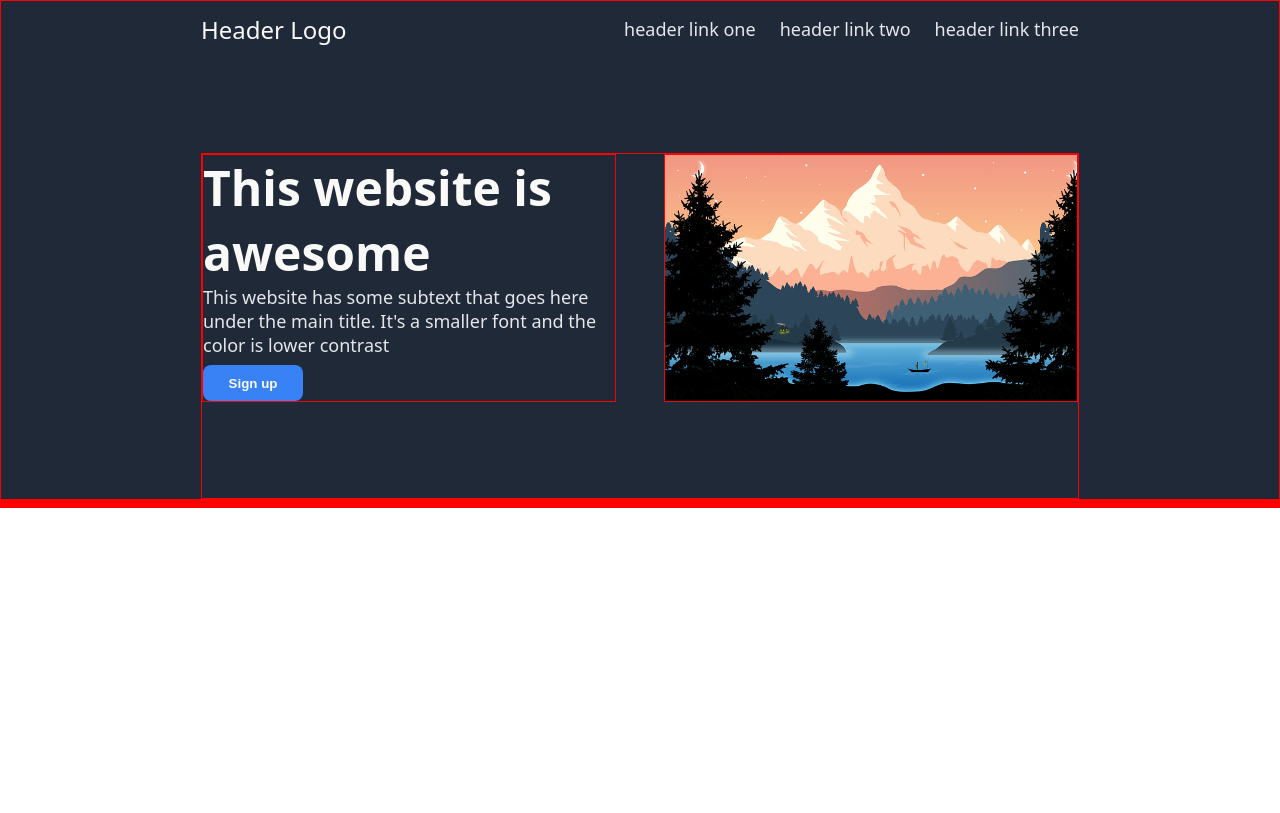
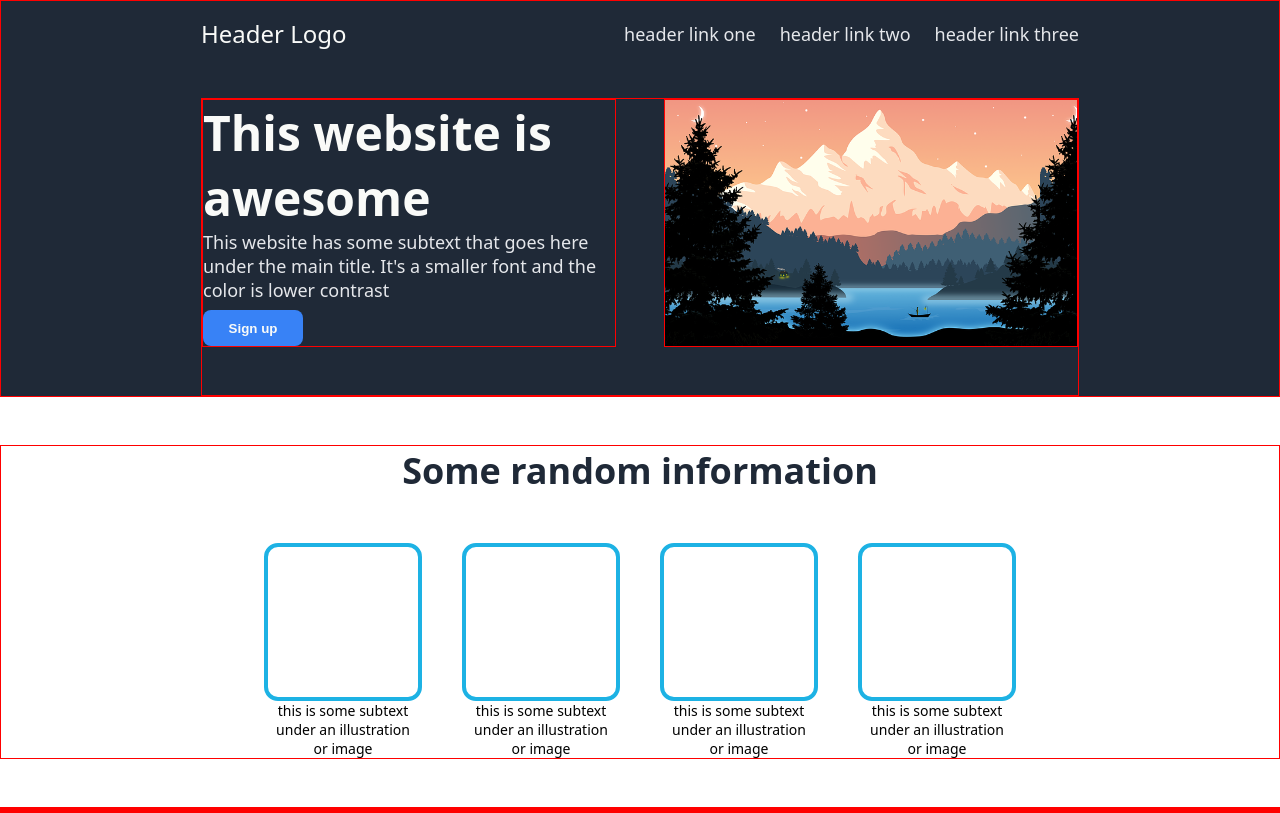
Before and after one commit to letoproject/odin-landing-page, a plain HTML site: page index.html in a window 1280 px wide. Drawn offline with Linux system fonts and the light colour scheme.

Commit message:
fix: Add info section

```diff
--- a/index.html
+++ b/index.html
@@ -27,7 +27,27 @@
       <div class="hero-image"></div>
     </div>
   </div>
-  <div class="info"></div>
+  <div class="info">
+    <h2 class="info-title">Some random information</h2>
+    <ul class="info-list">
+      <li class="info-list__item">
+        <div class="info-list__box"></div>
+        <p class="info-list__text">this is some subtext under an illustration or image</p>
+      </li>
+      <li class="info-list__item">
+        <div class="info-list__box"></div>
+        <p class="info-list__text">this is some subtext under an illustration or image</p>
+      </li>
+      <li class="info-list__item">
+        <div class="info-list__box"></div>
+        <p class="info-list__text">this is some subtext under an illustration or image</p>
+      </li>
+      <li class="info-list__item">
+        <div class="info-list__box"></div>
+        <p class="info-list__text">this is some subtext under an illustration or image</p>
+      </li>
+    </ul>
+  </div>
   <div class="quote"></div>
   <div class="action"></div>
   <div class="footer"></div>
--- a/style.css
+++ b/style.css
@@ -10,12 +10,15 @@ div {
 }
 
 h1,
+h2,
 p {
   margin: 0;
   padding: 0;
 }
 
 ul {
+  margin: 0;
+  padding: 0;
   list-style: none;
 }
 
@@ -31,7 +34,7 @@ footer {
 
 .hero-main-text {
   font-size: 48px;
-  font-weight: extra-bold;
+  font-weight: 900;
   color: #F9FAF8;
 }
 
@@ -66,7 +69,8 @@ button {
   display: flex;
   justify-content: space-between;
   align-items: center;
-  padding-bottom: 96px;
+  padding-top: 16px;
+  padding-bottom: 48px;
 }
 
 .nav-links {
@@ -76,7 +80,7 @@ button {
 
 .hero-main {
   display: flex;
-  padding-bottom: 96px;
+  padding-bottom: 48px;
   justify-content: space-between;
   align-items: center;
   gap: 48px;
@@ -98,3 +102,45 @@ button {
 }
 
 /* INFO */
+
+.info {
+  display: flex;
+  flex-direction: column;
+  justify-content: center;
+  align-items: center;
+  margin: 48px 0;
+}
+
+.info-title {
+  margin-bottom: 48px;
+  font-size: 36px;
+  font-weight: 900;
+  color: #1F2937;
+}
+
+.info-list {
+  display: flex;
+  justify-content: space-evenly;
+  align-items: center;
+  gap: 48px;
+}
+
+.info-list__item {
+  display: flex;
+  flex: 1;
+  flex-direction: column;
+  align-items: center;
+  width: 150px;
+}
+
+.info-list__box {
+  height: 150px;
+  width: 150px;
+  border: 4px solid rgb(29, 178, 228);
+  border-radius: 14px;
+}
+
+.info-list__text {
+  text-align: center;
+  font-size: 14px;
+}
```
